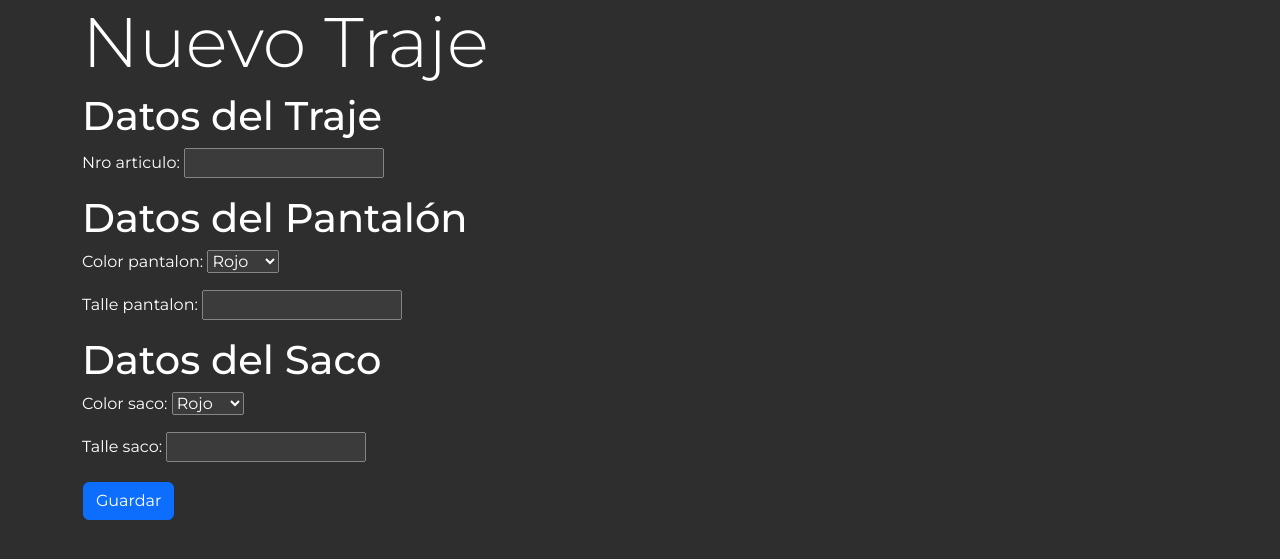
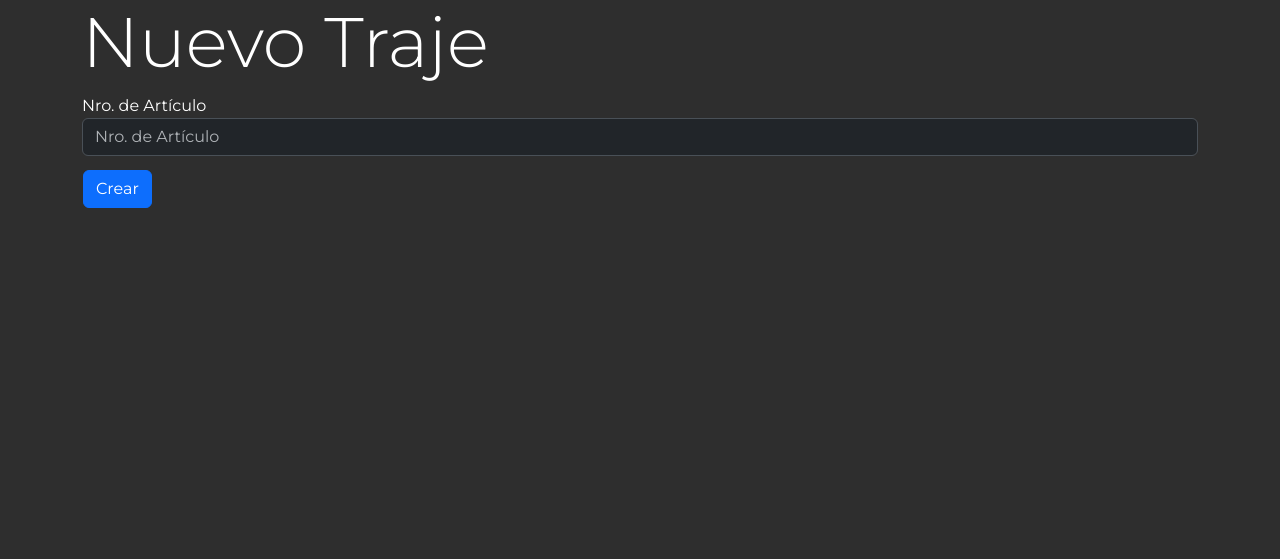
Before and after one commit to gerardorosales2222/alquiler_ropa, a Django app: page /nuevo_traje/ in a window 1280 px wide. Shown: the part 56-615 px from the top of the page. Run offline with Django 5.2, Linux system fonts and the light colour scheme; a user stored in the database is signed in; data comes from the database, SQL or seed files in the repository; both versions use the stored data as it was after the commit; some libraries are stand-ins or nearby versions.

Commit message:
ADD - add_traje sin pantalón ni saco

```diff
--- a/alquiler/templates/add_prenda.html
+++ b/alquiler/templates/add_prenda.html
@@ -3,7 +3,9 @@
 {% block content %}
 <main class="container">
     <h1>Nueva Prenda</h1>
-    <h5>ATENCIÓN: No cargar Pantalón ni Saco. Ya que eso se carga en Trajes.</h5>
+    <div class="alert alert-dark" role="alert">
+        <h6>ATENCIÓN: No cargar Pantalón ni Saco. Ya que eso se carga en Trajes.</h6>
+    </div>
     <form method="post">
         {% csrf_token %}
         <div class="campo">
--- /dev/null
+++ b/alquiler/templates/add_traje.html
@@ -0,0 +1,16 @@
+{% extends 'layout.html' %}
+{% block title %}Nuevo Traje{% endblock %}
+{% block content %}
+<main class="container">
+    <h1>Nuevo Traje</h1>
+    <form method="post">
+        {% csrf_token %}
+        <div class="campo">
+            <label for="nro">Nro. de Artículo</label>
+            <input type="number" id="nro" name="nro_articulo" class="form-control" placeholder="Nro. de Artículo">
+        </div>
+        <button class="btn btn-primary" type="submit">Crear</button>
+    </form>
+</main>
+
+{% endblock %}
--- a/alquiler/templates/nuevo_traje.html
+++ /dev/null
@@ -1,22 +0,0 @@
-{% extends 'layout.html' %}
-{% block title %}Nuevo Traje{% endblock %}
-{% block content %}
-<main class="container">
-    <h1>Nuevo Traje</h1>
-
-    <form method="post">
-        {% csrf_token %}
-
-        <h2>Datos del Traje</h2>
-        {{ traje_form.as_p }}
-
-        <h2>Datos del Pantalón</h2>
-        {{ pantalon_form.as_p }}
-
-        <h2>Datos del Saco</h2>
-        {{ saco_form.as_p }}
-
-        <button class="btn btn-primary" type="submit">Guardar</button>
-    </form>
-</main>
-{% endblock %}
--- a/alquiler/views.py
+++ b/alquiler/views.py
@@ -100,29 +100,11 @@ def trajes(request):
 @login_required
 def nuevo_traje(request):
     if request.method == 'POST':
-        traje_form = TrajeForm(request.POST)
-        pantalon_form = PantalonForm(request.POST)
-        saco_form = SacoForm(request.POST)
-
-        if traje_form.is_valid() and pantalon_form.is_valid() and saco_form.is_valid():
-            traje = traje_form.save()
-            pantalon = pantalon_form.save(commit=False)
-            saco = saco_form.save(commit=False)
-            pantalon.traje = traje
-            saco.traje = traje
-            pantalon.save()
-            saco.save()
-            return redirect('trajes')
+        traje_form = Traje.objects.create(nro_articulo=request.POST['nro_articulo'])
+        return redirect('trajes')
     else:
-        traje_form = TrajeForm()
-        pantalon_form = PantalonForm()
-        saco_form = SacoForm()
-
-    return render(request, 'nuevo_traje.html', {
-        'traje_form': traje_form,
-        'pantalon_form': pantalon_form,
-        'saco_form': saco_form,
-    })
+        context = {'nro_articulo': ''}
+    return render(request, 'add_traje.html', context)
 
 @login_required
 def prendas(request):
```
Also changed, not shown: graciela.sqlite3.
